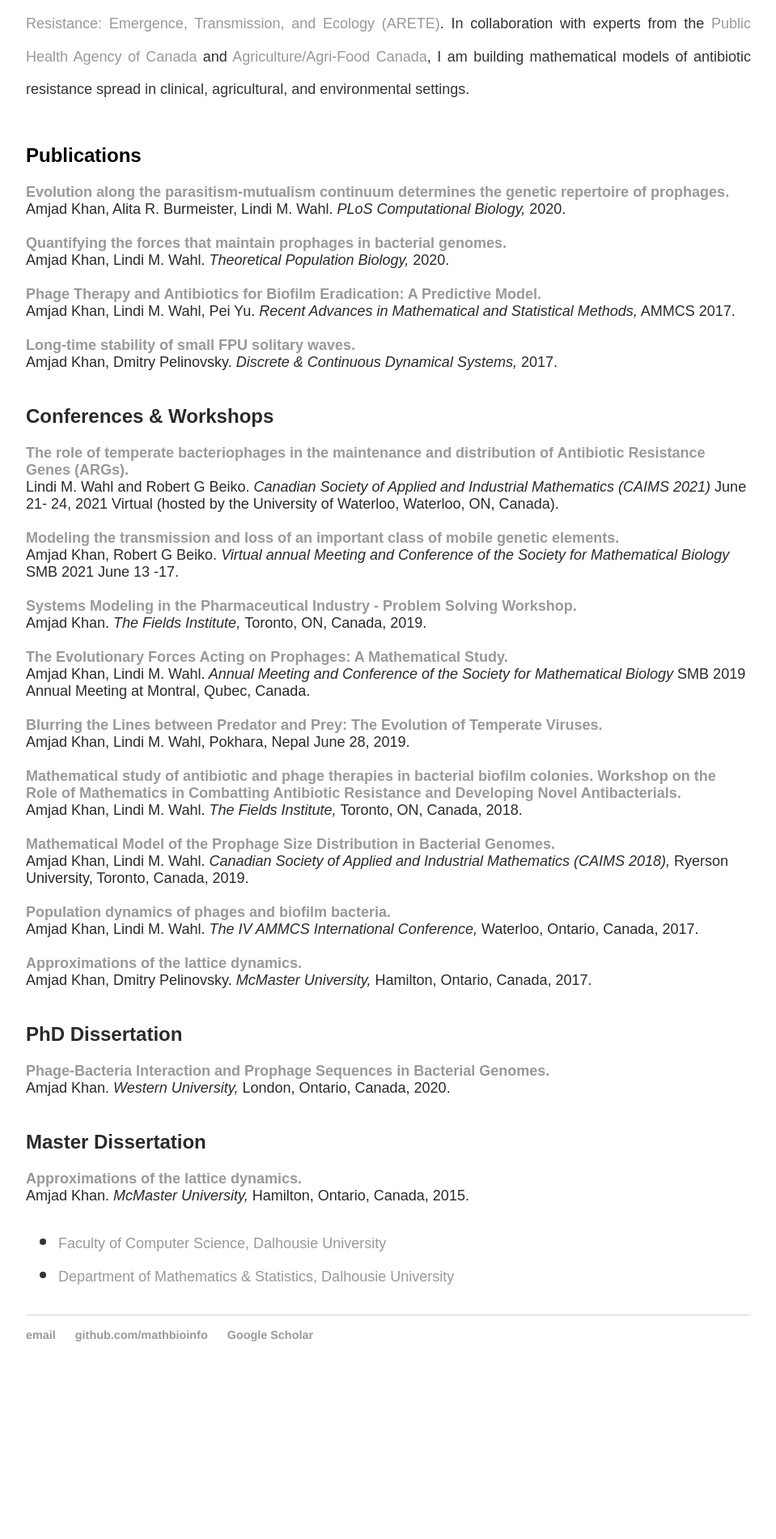
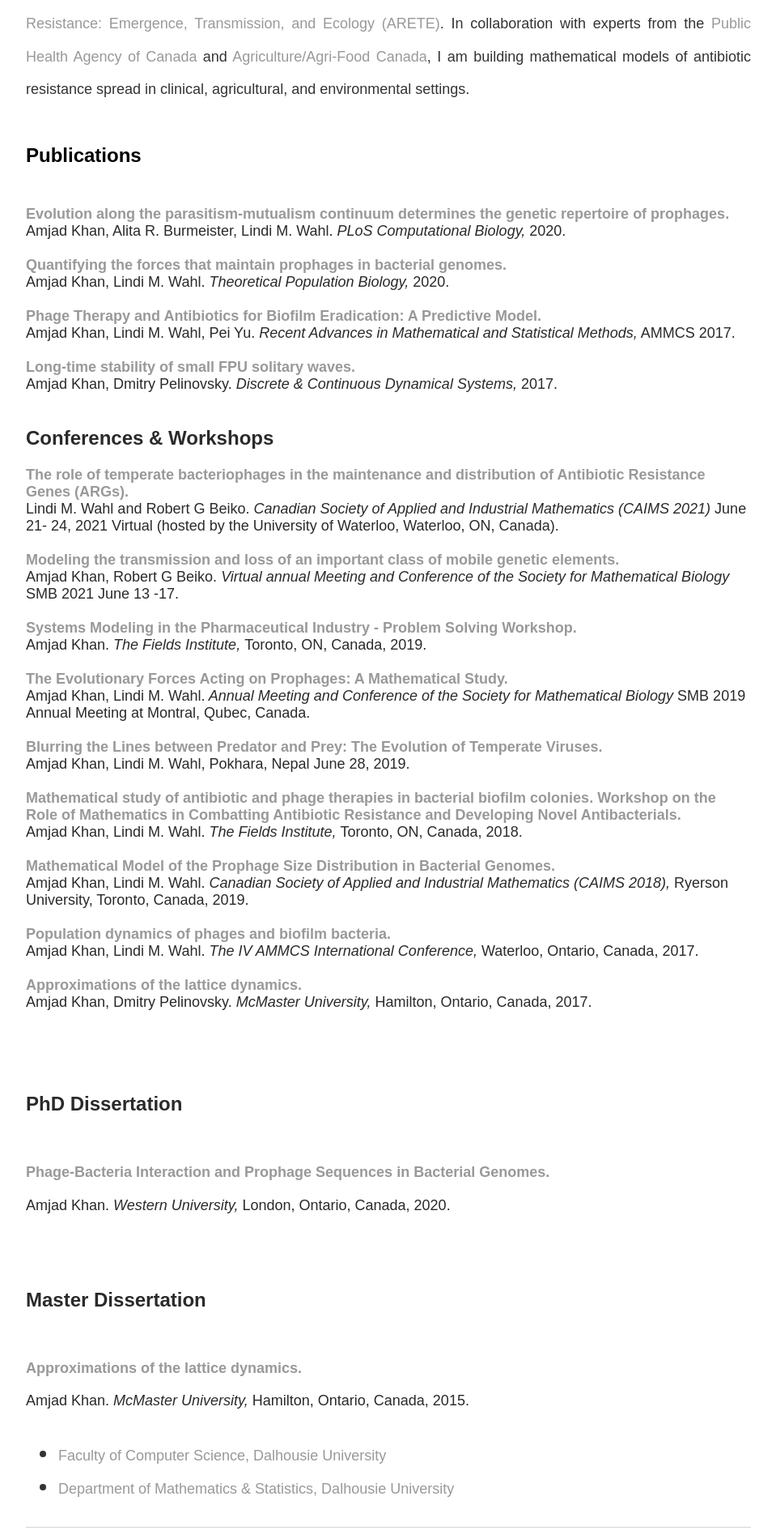
Before and after one commit to MathBioInfo/amjadkhan, a Jekyll site: the page built from Research/index.html, in a window 1280 px wide. Shown: the part 939-2839 px from the top of the page at 81% size, without its empty margins (160-1119 px from the left). Built offline with Jekyll 4.4.1, drawn with Linux system fonts in a browser that asks for light colours; before the commit the page ends 2657 px from its top, so only the background shows below that.

Commit message:
Update index.html

```diff
--- a/Research/index.html
+++ b/Research/index.html
@@ -45,7 +45,7 @@
 			<!--<div class="paragraph"><font color="#2a2a2a" size="3">-->
 	<br><font size="5"><b>Publications</b></font><br>
 	<br>
-	<div class="paragraph"><font color="#2a2a2a" size="4">
+	<p><div class="paragraph"><font color="#2a2a2a" size="4">
 	<a href="https://journals.plos.org/ploscompbiol/article?id=10.1371/journal.pcbi.1008482" target="_blank">
 	<strong> Evolution along the parasitism-mutualism continuum determines the genetic repertoire of prophages.
 	</strong></a><br />Amjad Khan, Alita R. Burmeister, Lindi M. Wahl.<em> PLoS Computational Biology,</em> 2020.
@@ -106,7 +106,9 @@
 	<strong> Approximations of the lattice dynamics.
 	</strong></a><br />Amjad Khan, Dmitry Pelinovsky.<em> McMaster University, </em> Hamilton, Ontario, Canada, 2017.
 	</font><br /><br /><font color="#2a2a2a" size="4">
+	</p>
 	<br>
+	<p>
         <font size="5"><b>PhD Dissertation</b></font><br>
 	<br>
 	<a href="https://ir.lib.uwo.ca/etd/6957/" target="_blank">
```
